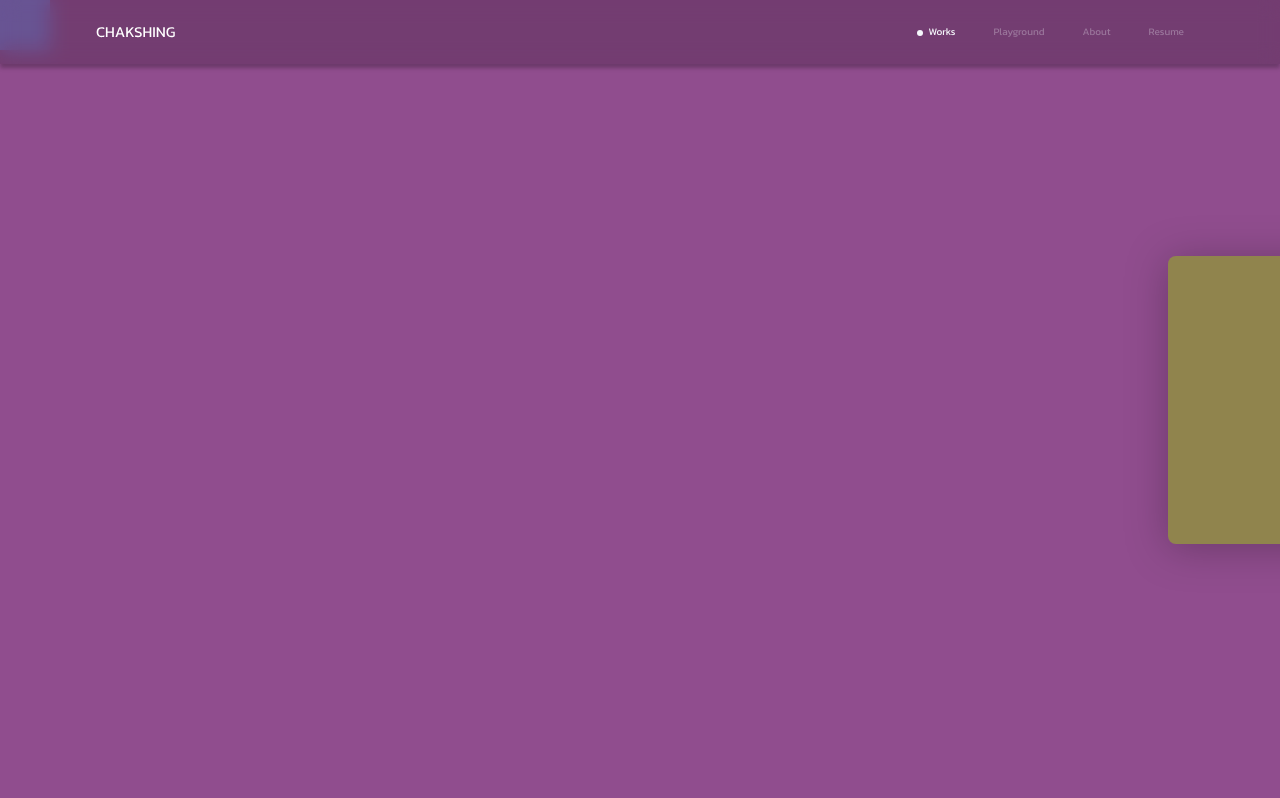
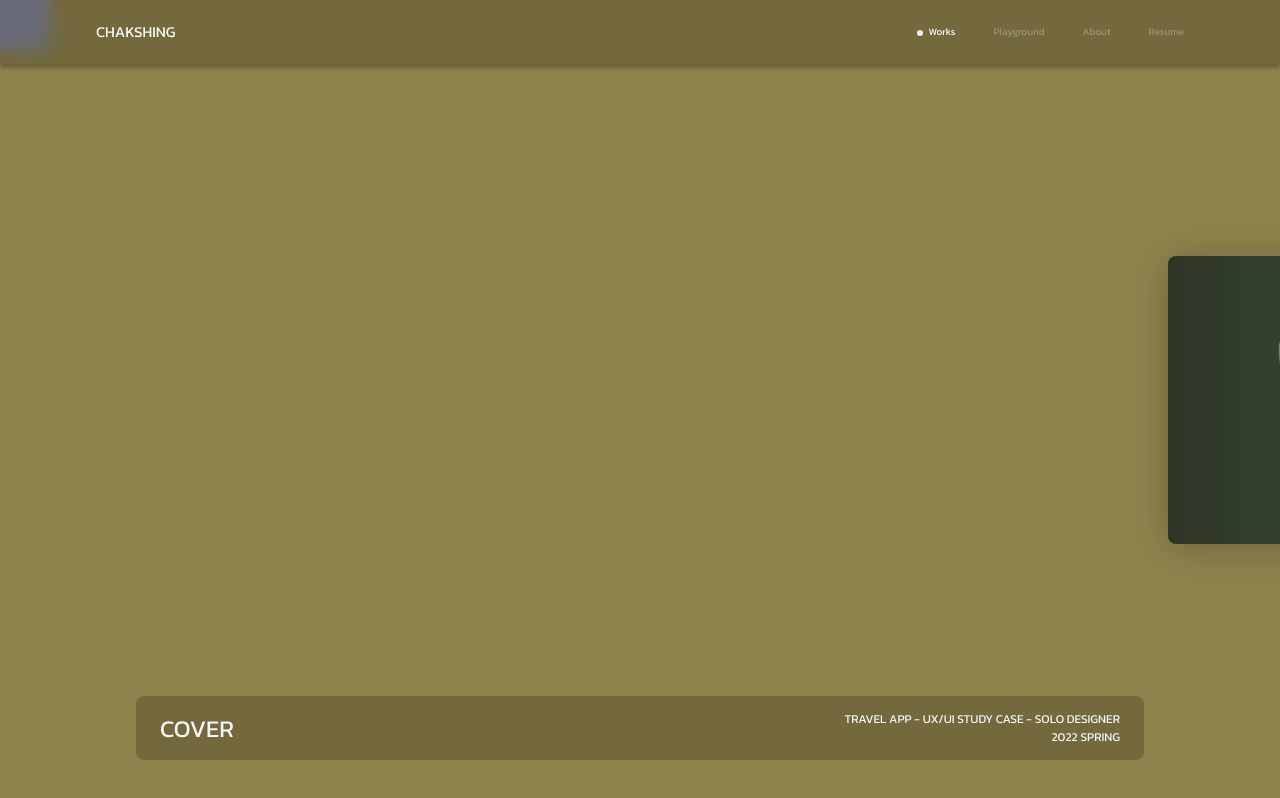
Before and after one commit to MgChak/Portfolio_3.x, a Vue app: page /#/works in a window 1280 px wide. Built offline with nearby package versions, Linux system fonts and the light colour scheme.

Commit message:
现在首页信息卡可以正常工作了

```diff
--- a/src/components/main_pages/works.vue
+++ b/src/components/main_pages/works.vue
@@ -7,16 +7,17 @@
             <div class="list_conatiner" :style="{left:slides_position}">
 
 
-                    <abs @click="handle_card_click(0)"/>
+
+                    <cover @click="handle_card_click(0)"/>
 
 
-                    <cover @click="handle_card_click(1)"/>
+                    <letsgo @click="handle_card_click(1)"/>
 
 
-                    <letsgo @click="handle_card_click(2)"/>
+                    <transit @click="handle_card_click(2)"/>
 
 
-                    <transit @click="handle_card_click(3)"/>
+                    <abs @click="handle_card_click(3)"/>
 
 
             </div>
@@ -24,6 +25,8 @@
         </div>
 
     </div>
+
+    <infor_bar/>
 
 </template>
 
@@ -33,6 +36,8 @@ import abs from'./works_thum_cards/abs.vue'
 import cover from'./works_thum_cards/cover.vue'
 import letsgo from'./works_thum_cards/letsgo.vue'
 import transit from'./works_thum_cards/transit.vue'
+
+import infor_bar from'./works_thum_cards/infor_bar.vue'
 //依赖引入
 import {computed,ref} from 'vue'
 import useStore from '../../store/index.js'
@@ -84,7 +89,10 @@ const store = useStore()
 
         //卡片缩小
         update_cards_size('collapse')
+        //视窗缩小
         view_window_resize('collapse')
+        //信息卡隐藏
+        store.infor_bar_status = false
 
         //0.3s后
         setTimeout(()=>{
@@ -92,6 +100,8 @@ const store = useStore()
             update_cards_z_index('front')
             //列表移动-slide_on发生变动
             slides_move(val)
+            //修改显示的信息
+            store.infor_show_witch = slides_on
         },250)
 
         //0.6s后
@@ -100,7 +110,10 @@ const store = useStore()
             update_cards_z_index('back')
             //卡片放大
             update_cards_size('expand')
+            //视窗放大
             view_window_resize('expand')
+            //信息卡出现
+            store.infor_bar_status = true
         },550)
 
     }
--- a/src/components/main_pages/works_thum_cards/abs.vue
+++ b/src/components/main_pages/works_thum_cards/abs.vue
@@ -17,7 +17,7 @@ const store = useStore()
 
 
     //监听对比需要展开的卡片id于自身id，并改变css
-    let card_id = 0
+    let card_id = 3
 
     let card_size = computed(()=>handle_style_change(card_id))
 
--- a/src/components/main_pages/works_thum_cards/cover.vue
+++ b/src/components/main_pages/works_thum_cards/cover.vue
@@ -17,7 +17,7 @@ import useStore from '../../../store/index.js'
 const store = useStore()
 
     //监听对比需要展开的卡片id于自身id，并改变css
-    let card_id = 1
+    let card_id = 0
 
     let card_size = computed(()=>handle_style_change(card_id))
 
--- /dev/null
+++ b/src/components/main_pages/works_thum_cards/infor_bar.vue
@@ -0,0 +1,97 @@
+<template>
+    <div class="main_container" :style="[bar_position,bar_width]">
+        <h1>{{ render_infor.name}}</h1>
+        <div class="sub_container">
+            <h2>{{ render_infor.bio }}</h2>
+            <h2>{{ render_infor.time }}</h2>
+        </div>
+    </div>
+
+</template>
+
+<script setup>
+import { computed, reactive } from 'vue';
+import useStore from '../../../store/index.js'
+const store = useStore()
+
+
+    let render_infor = computed(()=>infor_array[store.infor_show_witch])
+
+    let infor_array = [
+        {
+            name:'COVER',
+            bio:'TRAVEL APP - UX/UI STUDY CASE - SOLO DESIGNER',
+            time:'2022 spring'
+        },{
+            name:'lets go',
+            bio:'TRAVEL APP - UX/UI STUDY CASE - SOLO DESIGNER',
+            time:'2022 spring'
+        },{
+            name:'TRANSIT',
+            bio:'TRAVEL APP - UX/UI STUDY CASE - SOLO DESIGNER',
+            time:'2022 spring'
+        },{
+            name:'POSITION',
+            bio:'TRAVEL APP - UX/UI STUDY CASE - SOLO DESIGNER',
+            time:'2022 spring'
+        }
+    ]
+
+    let bar_position = computed(()=>{
+        if(store.infor_bar_status){
+            return {bottom:'40px',transition:'var(--animation-slow)'}
+        }else{
+            return {bottom:'-64px',transition:'all 0.3s ease-in'}
+        }
+    })
+
+    let bar_width = computed(()=>{
+        return {width:store.get_thumcard_container_width_number*1.8+'px'}
+        })
+
+
+</script>
+
+<style scoped>
+.main_container{
+    height:64px;
+    background:var(--color-glass-dark);
+    /* box-shadow: 0px 4px 4px rgba(0, 0, 0, 0.25); */
+    backdrop-filter: blur(4px);
+    -webkit-backdrop-filter: blur(4px);
+    border-radius: 8px;
+
+    position:fixed;
+    bottom:0;
+    left:0;
+    right:0;
+    margin: 0px auto;
+
+    color:var(--main-light-100);
+
+    display:flex;
+    justify-content: space-between;
+    align-items: center;
+}
+.sub_container{
+    display:flex;
+    flex-direction: column;
+    justify-content: space-between;
+    align-items: flex-end;
+    margin:24px 0;
+}
+h1{
+    font-size: 24px;
+    font-weight: 400;
+    margin-left:24px;
+    text-transform: uppercase;
+
+}
+h2{
+    font-size: 12px;
+    font-weight: 400;
+    margin-right:24px;
+    text-transform: uppercase;
+}
+
+</style>
--- a/src/components/main_pages/works_thum_cards/letsgo.vue
+++ b/src/components/main_pages/works_thum_cards/letsgo.vue
@@ -18,7 +18,7 @@ import useStore from '../../../store/index.js'
 const store = useStore()
 
     //监听对比需要展开的卡片id于自身id，并改变css
-    let card_id = 2
+    let card_id = 1
 
     let card_size = computed(()=>handle_style_change(card_id))
 
--- a/src/components/main_pages/works_thum_cards/transit.vue
+++ b/src/components/main_pages/works_thum_cards/transit.vue
@@ -17,7 +17,7 @@ import useStore from '../../../store/index.js'
 const store = useStore()
 
     //监听对比需要展开的卡片id于自身id，并改变css
-    let card_id = 3
+    let card_id = 2
 
     let card_size = computed(()=>handle_style_change(card_id))
 
--- a/src/store/index.js
+++ b/src/store/index.js
@@ -35,6 +35,8 @@ export default defineStore("Main",{
             //slide cards css改变依赖的状态
             expand_page_number:0,
             z_index_page_number:0,
+            infor_bar_status:true,
+            infor_show_witch:0
 
         }
     },
```
